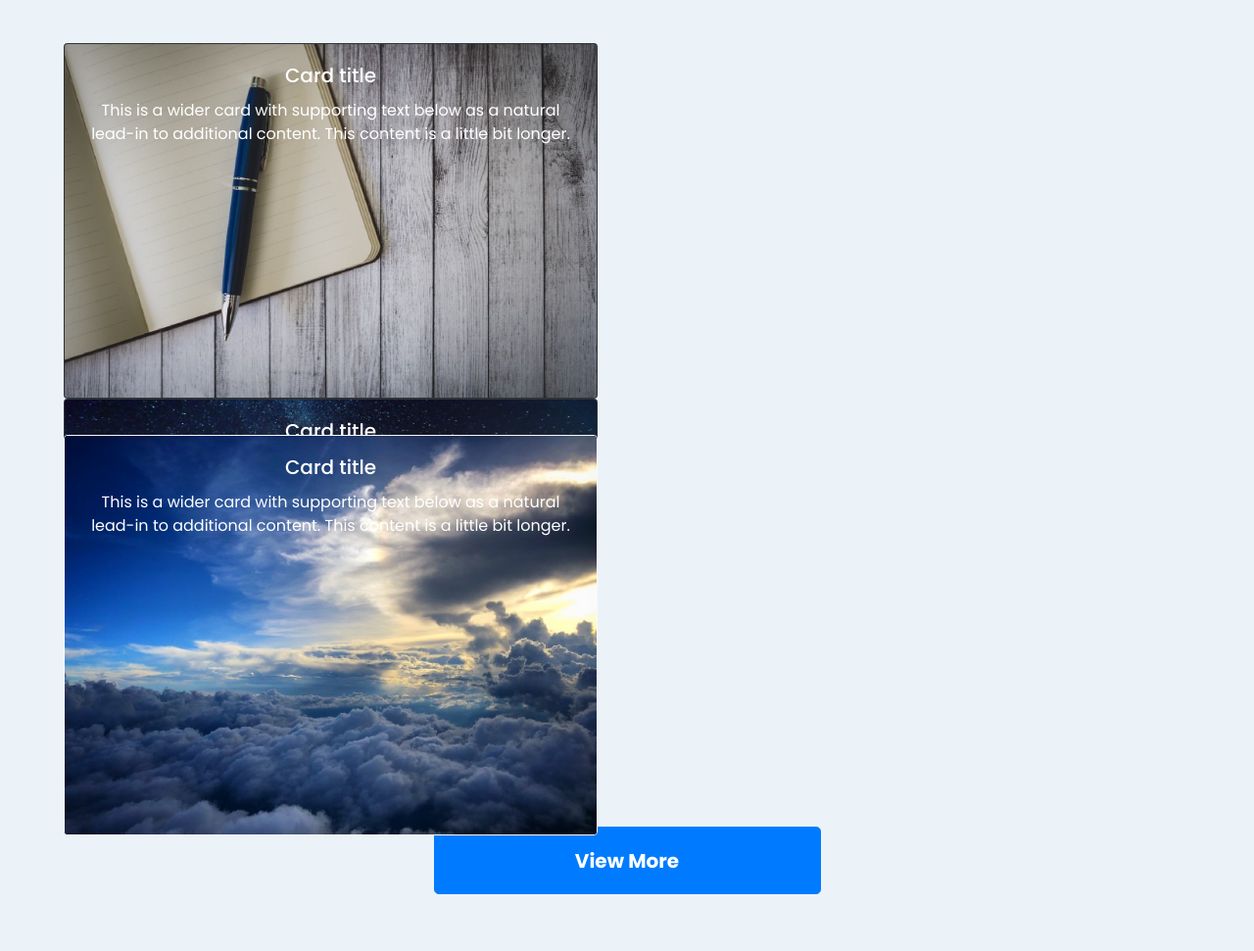
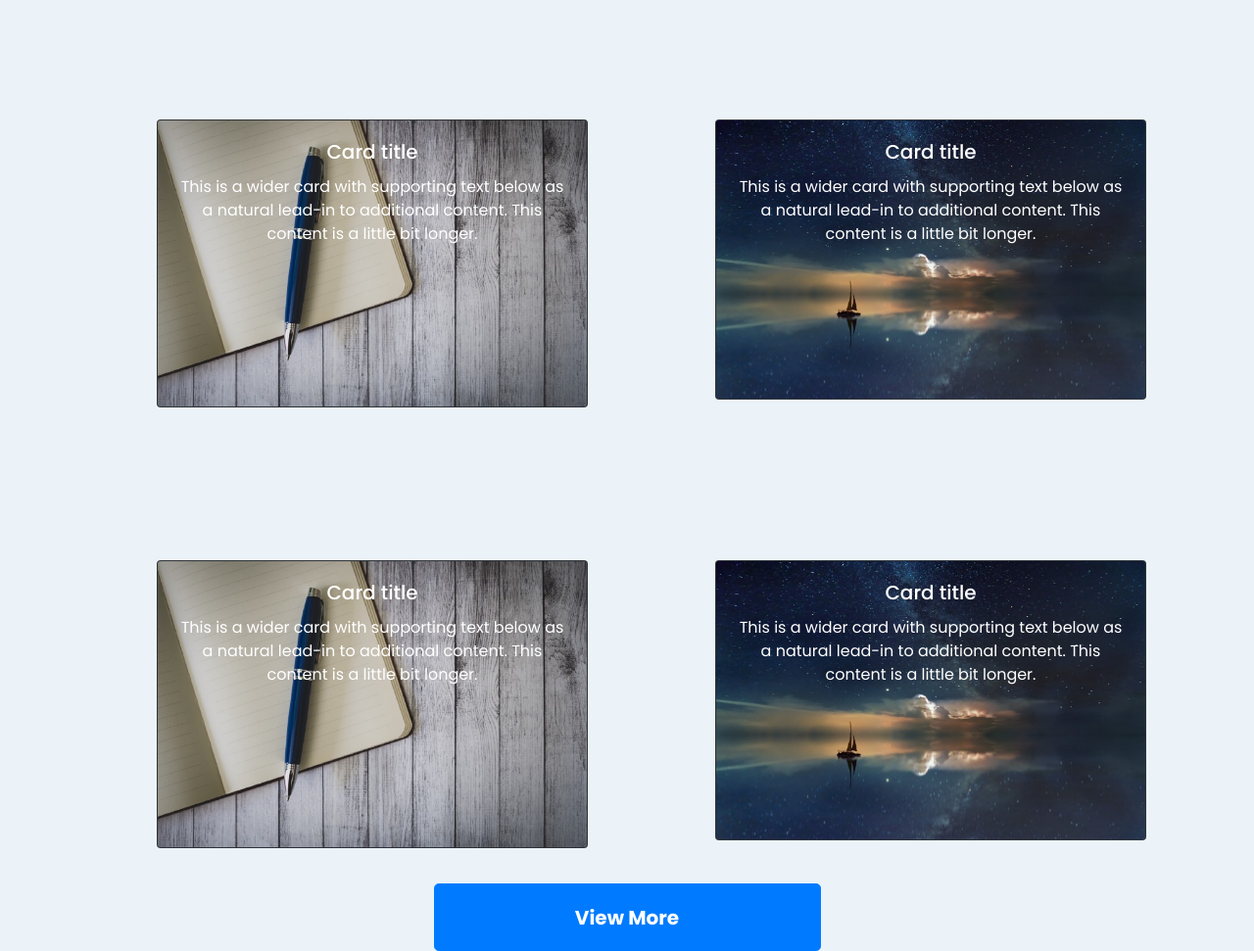
Before and after one commit to pragyan2002/Club-Website, a website: page index.html in a window 1280 px wide. Shown: the part 54-1025 px from the top of the page at 98% size. Before the commit the page ends 967 px from the top, so only its background shows below. Drawn offline with nearby package versions, Linux system fonts and the light colour scheme.

Commit message:
Some rpogress

```diff
--- a/css/styles.css
+++ b/css/styles.css
@@ -21,8 +21,8 @@ button{
 #medium1{
   margin:50px;
   width: 575px;
-  left: 125px;
-  top: 270px;
+  left: 25px;
+  top: 70px;
   border-radius: 25px;
   height: 350px;
 }
@@ -30,8 +30,8 @@ button{
 #medium2{
   margin:50px;
   width: 575px;
-  left: 125px;
-  top: 270px;
+  left: 25px;
+  top: 70px;
   border-radius: 25px;
   height: 350px;
 }
--- a/index.html
+++ b/index.html
@@ -28,8 +28,9 @@
         <h1>Blogs</h1>
     </div>
 
-    <div id="medium1" class="container">
-
+    <div class="container">
+        <div class="row">
+            <div id="medium1" class="col">
                 <div class="card bg-dark text-white text-center">
                     <img class="card-img" src="img/medium1.jfif" alt="Card image">
                     <div class="card-img-overlay">
@@ -39,6 +40,8 @@
                             content. This content is a little bit longer.</p>
                     </div>
                 </div>
+            </div>
+            <div id="medium2" class="col">
                 <div class="card bg-dark text-white text-center">
                     <img class="card-img" src="img/medium2.jfif" alt="Card image">
                     <div class="card-img-overlay">
@@ -46,27 +49,44 @@
                         <p class="card-text">This is a wider card with supporting text below as a natural lead-in to
                             additional
                             content. This content is a little bit longer.</p>
-                    <p class="card-text">Last updated 3 mins ago</p>
+                    </div>
+                </div>
+            </div>
         </div>
     </div>
 
-    </div>
-
-    <div id="medium1" class="container">
-        <div class="card border-light mb-3 bg-dark text-white text-center">
-            <img class="card-img" src="img/medium3.jfif" alt="Card image">
+    <div class="container">
+        <div class="row">
+            <div id="medium1" class="col">
+                <div class="card bg-dark text-white text-center">
+                    <img class="card-img" src="img/medium1.jfif" alt="Card image">
                     <div class="card-img-overlay">
                         <h5 class="card-title">Card title</h5>
-                <p class="card-text">This is a wider card with supporting text below as a natural lead-in to additional
+                        <p class="card-text">This is a wider card with supporting text below as a natural lead-in to
+                            additional
                             content. This content is a little bit longer.</p>
+                    </div>
+                </div>
+            </div>
+            <div id="medium2" class="col">
+                <div class="card bg-dark text-white text-center">
+                    <img class="card-img" src="img/medium2.jfif" alt="Card image">
+                    <div class="card-img-overlay">
+                        <h5 class="card-title">Card title</h5>
+                        <p class="card-text">This is a wider card with supporting text below as a natural lead-in to
+                            additional
+                            content. This content is a little bit longer.</p>
+                    </div>
+                </div>
             </div>
         </div>
     </div>
 
     <div class="container">
         <div style="text-align: center;">
-            <button type="button" class="btn btn-primary btn-lg" href="https://ieeepcs-85169.medium.com/"><strong>View
-                    More</strong></button>
+            <a href="https://ieeepcs-85169.medium.com/" target="_blank">
+                <button type="button" role="button" class="btn btn-primary btn-lg"><strong>View
+                        More</strong></button></a>
         </div>
     </div>
 
```
Lines whose indentation alone changed are shown as unchanged.
